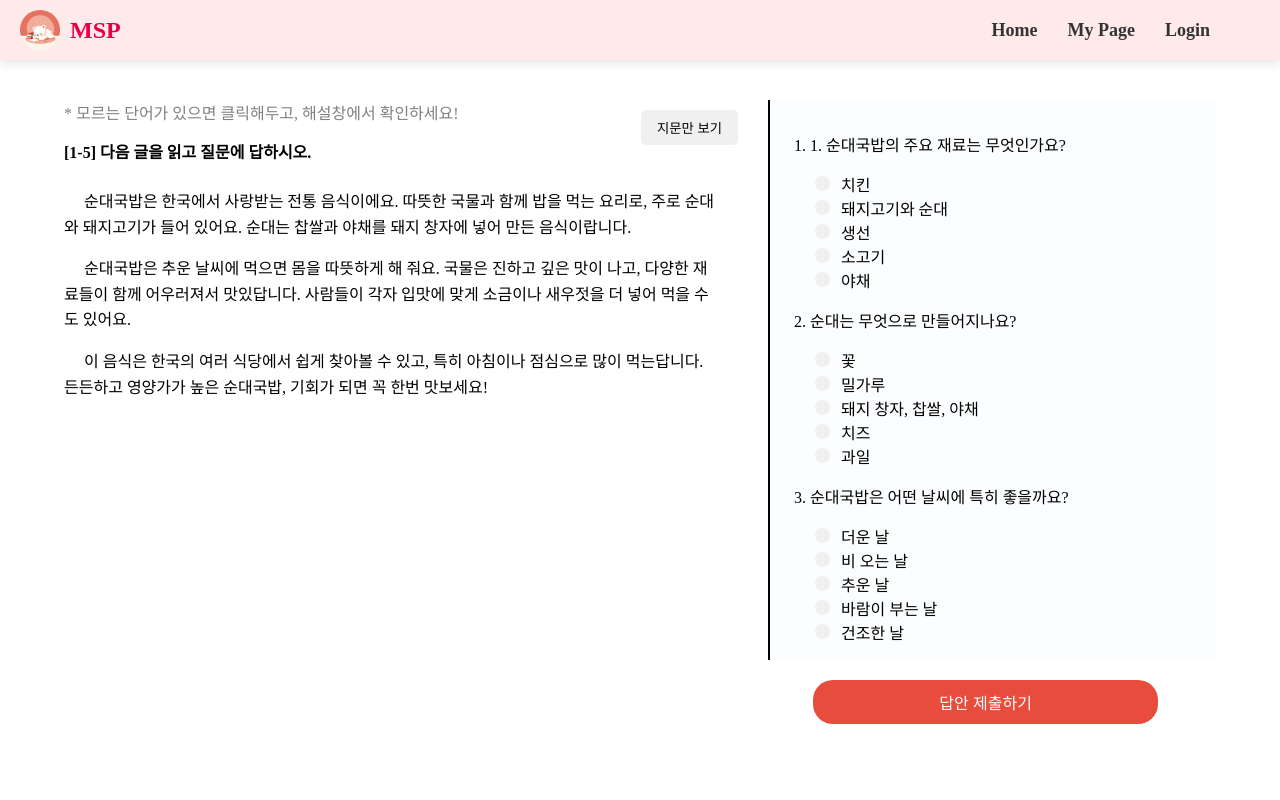
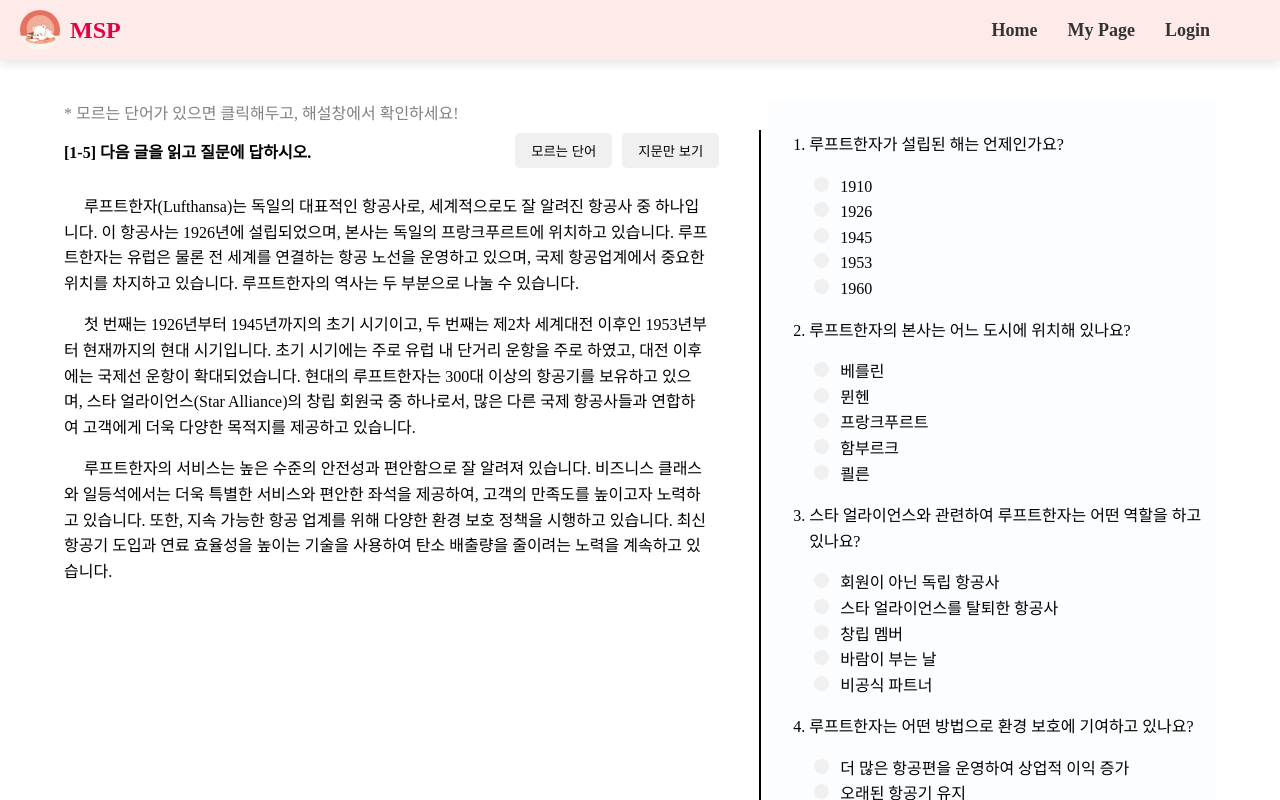
Before and after one commit to MSP-MoonSunPower/msp-backend, a React (Create React App) app in the folder frontend/: page /question in a window 1280 px wide. Built offline with nearby package versions, Linux system fonts and the light colour scheme.

Commit message:
단어 하이라이트, Question페이지 정리

```diff
--- a/frontend/src/routes/Question.js
+++ b/frontend/src/routes/Question.js
@@ -1,13 +1,18 @@
 import React, { useState } from "react";
 import styles from "./Question.module.css";
-import { Link, useNavigate } from "react-router-dom";
+import { useNavigate } from "react-router-dom";
 
 const Question = () => {
   const [selectedAnswers, setSelectedAnswers] = useState(Array(5).fill(null));
-  const [showPopup, setShowPopup] = useState(false); // 팝업창 상태
-  const navigate = useNavigate(); // 페이지 이동을 위한 네비게이트
+  const [showPopup, setShowPopup] = useState(false);
+  const [isModalOpen, setIsModalOpen] = useState(false);
+  const [highlightedWords, setHighlightedWords] = useState([]); // 하이라이트된 단어들
+  const [highlightedText, setHighlightedText] = useState(""); // 하이라이트된 텍스트
+  const navigate = useNavigate();
+  const [showFullPassage, setShowFullPassage] = useState(false);
 
-  const [showFullPassage, setShowFullPassage] = useState(false); // 지문만 보기
+  const openModal = () => setIsModalOpen(true);
+  const closeModal = () => setIsModalOpen(false);
 
   const handleOptionChange = (questionIndex, answer) => {
     const updatedAnswers = [...selectedAnswers];
@@ -16,16 +21,14 @@
   };
 
   const handleSubmit = () => {
-    setShowPopup(true); // 팝업창 표시
+    setShowPopup(true);
   };
 
   const handleConfirm = () => {
-    // "확인" 버튼을 누르면 Solution.js로 이동
     navigate("/Solution");
   };
 
   const handleCancel = () => {
-    // "취소" 버튼을 누르면 팝업창 닫기
     setShowPopup(false);
   };
 
@@ -37,29 +40,75 @@
     setShowFullPassage(false);
   };
 
+  // 단어 하이라이트 및 저장 기능
+  const handleMouseUp = () => {
+    const selection = window.getSelection();
+    const text = selection.toString().trim();
+
+    if (text && !highlightedWords.includes(text)) {
+      setHighlightedWords((prevWords) => [...prevWords, text]);
+      highlightSelectedText();
+    }
+  };
+
+  // 하이라이트 기능
+  const highlightSelectedText = () => {
+    const selection = window.getSelection();
+    if (selection.rangeCount > 0) {
+      const range = selection.getRangeAt(0);
+      const span = document.createElement("span");
+      span.className = styles.highlight; // CSS 클래스 추가
+      span.textContent = selection.toString();
+      range.deleteContents();
+      range.insertNode(span);
+      selection.removeAllRanges();
+    }
+  };
+
+  // 단어 삭제 기능
+  const handleDeleteWord = (index) => {
+    setHighlightedWords((prevWords) => prevWords.filter((_, i) => i !== index));
+  };
+
   const questions = [
     {
-      question: "1. 순대국밥의 주요 재료는 무엇인가요?",
-      options: ["치킨", "돼지고기와 순대", "생선", "소고기", "야채"],
+      question: "루프트한자가 설립된 해는 언제인가요?",
+      options: ["1910", "1926", "1945", "1953", "1960"],
     },
     {
-      question: "순대는 무엇으로 만들어지나요?",
-      options: ["꽃", "밀가루", "돼지 창자, 찹쌀, 야채", "치즈", "과일"],
+      question: "루프트한자의 본사는 어느 도시에 위치해 있나요?",
+      options: ["베를린", "뮌헨", "프랑크푸르트", "함부르크", "쾰른"],
     },
     {
-      question: "순대국밥은 어떤 날씨에 특히 좋을까요?",
+      question:
+        "스타 얼라이언스와 관련하여 루프트한자는 어떤 역할을 하고 있나요?",
       options: [
-        "더운 날",
-        "비 오는 날",
-        "추운 날",
+        "회원이 아닌 독립 항공사",
+        "스타 얼라이언스를 탈퇴한 항공사",
+        "창립 멤버",
         "바람이 부는 날",
-        "건조한 날",
+        "비공식 파트너",
       ],
+    },
+    {
+      question: "루프트한자는 어떤 방법으로 환경 보호에 기여하고 있나요?",
+      options: [
+        "더 많은 항공편을 운영하여 상업적 이익 증가",
+        "오래된 항공기 유지",
+        "최신 항공기 도입과 연료 효율성 기술 사용",
+        "서비스 품질 개선에 중점",
+        "내부 비용 절감을 위한 조치",
+      ],
+    },
+    {
+      question:
+        "루프트한자가 두 시기로 나뉜 것 중 제2차 세계대전 이후의 시기는 몇 년부터 시작됐나요?",
+      options: ["1926년", "1945년", "1953년", "1980년", "2000년"],
     },
   ];
 
   return (
-    <div className={styles.container}>
+    <div className={styles.container} onMouseUp={handleMouseUp}>
       <div className={styles.content}>
         {!showFullPassage ? (
           <div className={styles.passage}>
@@ -69,29 +118,71 @@
             <div style={{ fontWeight: "bold" }}>
               [1-5] 다음 글을 읽고 질문에 답하시오.
             </div>
+            <div className={styles.BTNs}>
+              <button className={styles.WordBtn} onClick={openModal}>
+                모르는 단어
+              </button>
               <button
                 onClick={handleShowFullPassage}
                 className={styles.showPassageButton}
               >
                 지문만 보기
               </button>
+            </div>
+
+            {isModalOpen && (
+              <div className={styles.modalOverlay} onClick={closeModal}>
+                <div
+                  className={styles.modalContent}
+                  onClick={(e) => e.stopPropagation()}
+                >
+                  <h3 className={styles.modalHeader}>모르는 단어</h3>
+                  <ul className={styles.wordList}>
+                    {highlightedWords.map((word, index) => (
+                      <li key={index} className={styles.wordItem}>
+                        {index + 1}. {word}
+                        <button
+                          onClick={() => handleDeleteWord(index)}
+                          className={styles.deleteButton}
+                        >
+                          X
+                        </button>
+                      </li>
+                    ))}
+                  </ul>
+                  <button onClick={closeModal} className={styles.closeButton}>
+                    닫기
+                  </button>
+                </div>
+              </div>
+            )}
+
             <div className={styles.Jimoon}>
               <p>
-                순대국밥은 한국에서 사랑받는 전통 음식이에요. 따뜻한 국물과 함께
-                밥을 먹는 요리로, 주로 순대와 돼지고기가 들어 있어요. 순대는
-                찹쌀과 야채를 돼지 창자에 넣어 만든 음식이랍니다.
+                루프트한자(Lufthansa)는 독일의 대표적인 항공사로, 세계적으로도
+                잘 알려진 항공사 중 하나입니다. 이 항공사는 1926년에
+                설립되었으며, 본사는 독일의 프랑크푸르트에 위치하고 있습니다.
+                루프트한자는 유럽은 물론 전 세계를 연결하는 항공 노선을 운영하고
+                있으며, 국제 항공업계에서 중요한 위치를 차지하고 있습니다.
+                루프트한자의 역사는 두 부분으로 나눌 수 있습니다.
               </p>
               <p>
-                {" "}
-                순대국밥은 추운 날씨에 먹으면 몸을 따뜻하게 해 줘요. 국물은
-                진하고 깊은 맛이 나고, 다양한 재료들이 함께 어우러져서
-                맛있답니다. 사람들이 각자 입맛에 맞게 소금이나 새우젓을 더 넣어
-                먹을 수도 있어요.{" "}
+                첫 번째는 1926년부터 1945년까지의 초기 시기이고, 두 번째는 제2차
+                세계대전 이후인 1953년부터 현재까지의 현대 시기입니다. 초기
+                시기에는 주로 유럽 내 단거리 운항을 주로 하였고, 대전 이후에는
+                국제선 운항이 확대되었습니다. 현대의 루프트한자는 300대 이상의
+                항공기를 보유하고 있으며, 스타 얼라이언스(Star Alliance)의 창립
+                회원국 중 하나로서, 많은 다른 국제 항공사들과 연합하여 고객에게
+                더욱 다양한 목적지를 제공하고 있습니다.
               </p>
               <p>
-                이 음식은 한국의 여러 식당에서 쉽게 찾아볼 수 있고, 특히
-                아침이나 점심으로 많이 먹는답니다. 든든하고 영양가가 높은
-                순대국밥, 기회가 되면 꼭 한번 맛보세요!
+                루프트한자의 서비스는 높은 수준의 안전성과 편안함으로 잘 알려져
+                있습니다. 비즈니스 클래스와 일등석에서는 더욱 특별한 서비스와
+                편안한 좌석을 제공하여, 고객의 만족도를 높이고자 노력하고
+                있습니다. 또한, 지속 가능한 항공 업계를 위해 다양한 환경 보호
+                정책을 시행하고 있습니다. 최신 항공기 도입과 연료 효율성을
+                높이는 기술을 사용하여 탄소 배출량을 줄이려는 노력을 계속하고
+                있습니다.
               </p>
             </div>
           </div>
@@ -103,23 +194,32 @@
             >
               문제로 돌아가기
             </button>
-            <div className={styles.Jimoon}>
+            <div className={styles.FullJimoon}>
               <p>
-                순대국밥은 한국에서 사랑받는 전통 음식이에요. 따뜻한 국물과 함께
-                밥을 먹는 요리로, 주로 순대와 돼지고기가 들어 있어요. 순대는
-                찹쌀과 야채를 돼지 창자에 넣어 만든 음식이랍니다.
+                루프트한자(Lufthansa)는 독일의 대표적인 항공사로, 세계적으로도
+                잘 알려진 항공사 중 하나입니다. 이 항공사는 1926년에
+                설립되었으며, 본사는 독일의 프랑크푸르트에 위치하고 있습니다.
+                루프트한자는 유럽은 물론 전 세계를 연결하는 항공 노선을 운영하고
+                있으며, 국제 항공업계에서 중요한 위치를 차지하고 있습니다.
+                루프트한자의 역사는 두 부분으로 나눌 수 있습니다.
               </p>
               <p>
-                {" "}
-                순대국밥은 추운 날씨에 먹으면 몸을 따뜻하게 해 줘요. 국물은
-                진하고 깊은 맛이 나고, 다양한 재료들이 함께 어우러져서
-                맛있답니다. 사람들이 각자 입맛에 맞게 소금이나 새우젓을 더 넣어
-                먹을 수도 있어요.{" "}
+                첫 번째는 1926년부터 1945년까지의 초기 시기이고, 두 번째는 제2차
+                세계대전 이후인 1953년부터 현재까지의 현대 시기입니다. 초기
+                시기에는 주로 유럽 내 단거리 운항을 주로 하였고, 대전 이후에는
+                국제선 운항이 확대되었습니다. 현대의 루프트한자는 300대 이상의
+                항공기를 보유하고 있으며, 스타 얼라이언스(Star Alliance)의 창립
+                회원국 중 하나로서, 많은 다른 국제 항공사들과 연합하여 고객에게
+                더욱 다양한 목적지를 제공하고 있습니다.
               </p>
               <p>
-                이 음식은 한국의 여러 식당에서 쉽게 찾아볼 수 있고, 특히
-                아침이나 점심으로 많이 먹는답니다. 든든하고 영양가가 높은
-                순대국밥, 기회가 되면 꼭 한번 맛보세요!
+                루프트한자의 서비스는 높은 수준의 안전성과 편안함으로 잘 알려져
+                있습니다. 비즈니스 클래스와 일등석에서는 더욱 특별한 서비스와
+                편안한 좌석을 제공하여, 고객의 만족도를 높이고자 노력하고
+                있습니다. 또한, 지속 가능한 항공 업계를 위해 다양한 환경 보호
+                정책을 시행하고 있습니다. 최신 항공기 도입과 연료 효율성을
+                높이는 기술을 사용하여 탄소 배출량을 줄이려는 노력을 계속하고
+                있습니다.
               </p>
             </div>
           </div>
@@ -153,7 +253,6 @@
         답안 제출하기
       </button>
 
-      {/* 팝업창 */}
       {showPopup && (
         <div className={styles.popup}>
           <p>정말 제출하시겠습니까?</p>
--- a/frontend/src/routes/Question.module.css
+++ b/frontend/src/routes/Question.module.css
@@ -2,6 +2,7 @@
   width: 90%;
   margin: 0 auto;
   padding: 20px;
+  position: relative;
 }
 
 .content {
@@ -11,22 +12,52 @@
 
 .passage {
   position: relative;
-  width: 60%;
+  flex: 3;
   padding-right: 50px;
 }
+.questions {
+  flex: 2; /* 질문 너비 */
+  padding-left: 10px;
+  background-color: rgb(251, 253, 255); /* 질문 배경색 */
+  display: flex; /* 질문을 세로로 정렬 */
+}
 
+.container::before {
+  content: "";
+  position: absolute;
+  top: 50px;
+  bottom: 50px;
+  left: 60%; /* .passage 끝에 맞춰 경계선 위치 */
+  width: 1.5px;
+  background-color: #000000;
+}
+
+.BTNs {
+  display: flex;
+  justify-content: flex-end;
+  align-items: center;
+  position: relative; /* 위치 조정 가능하게 설정 */
+  top: -10px; /* 위로 이동 */
+  margin-top: -20px; /* 위쪽 여백 줄이기 */
+  margin-bottom: -10px;
+}
+
+.WordBtn,
 .showPassageButton {
-  position: absolute; /* 절대 위치 설정 */
-  top: 10px; /* 위에서 10px 떨어지게 */
-  right: 30px; /* 오른쪽에서 10px 떨어지게 */
   padding: 8px 16px;
   border: none;
   cursor: pointer;
   border-radius: 5px;
-  background-color: #f0f0f0; /* 필요에 따라 배경색 추가 */
+  background-color: #f0f0f0;
+  margin-left: 10px; /* 버튼 간 여백 설정 */
 }
 
 .showPassageButton:hover {
+  background-color: #c8c0fd;
+  box-shadow: 0 4px 15px rgba(0, 0, 0, 0.3);
+}
+
+.WordBtn:hover {
   background-color: #fad4d0;
   box-shadow: 0 4px 15px rgba(0, 0, 0, 0.3);
 }
@@ -48,21 +79,15 @@
 }
 .Jimoon {
   padding-top: 10px;
+  margin-right: 10px;
   margin-bottom: 15px;
   line-height: 1.6;
   text-indent: 20px;
-  user-select: none;
-}
-.questions {
-  width: 40%; /* 질문 너비 */
-  padding-left: 10px;
-  background-color: rgb(251, 253, 255); /* 질문 배경색 */
-  display: flex; /* 질문을 세로로 정렬 */
-  border-left: 2px solid #000000;
 }
 
 .questions ol {
   padding-left: 30px;
+  line-height: 1.6;
 }
 
 .submitButton {
@@ -154,3 +179,85 @@
   overflow: auto;
   z-index: 1000; /* 다른 요소 위에 표시 */
 }
+
+.FullJimoon {
+  justify-content: center; /* 수평 가운데 정렬 */
+  margin-left: 5%;
+  margin-right: 8%;
+  line-height: 1.6;
+  text-indent: 20px;
+  margin-top: 50px;
+}
+
+/*실제 모달의 내용이 표시되는 부분이야. 모달 창의 본문을 구성*/
+.modalContent {
+  background-color: #fffde7;
+  padding: 20px;
+  border-radius: 10px;
+  box-shadow: 0px 4px 12px rgba(0, 0, 0, 0.2);
+  width: 50%;
+  height: 80%;
+  display: flex;
+  flex-direction: column;
+  line-height: 0.1;
+  position: absolute;
+  top: 5%; /* 수직 위치 */
+  right: -60%; /* 오른쪽에서 5% 떨어지게 */
+  overflow: hidden;
+}
+
+.modalHeader {
+  position: sticky;
+  background-color: #fffde7; /* 배경색을 모달과 맞추기 */
+  padding-top: 5px;
+  padding-bottom: 25px;
+  top: -10%;
+  font-weight: bold;
+  text-align: center;
+  z-index: 1;
+  border-bottom: 2px solid black;
+}
+
+.wordList {
+  list-style: none;
+  padding: 10px;
+  margin: 0;
+  flex: 1; /* 남은 공간을 채우도록 설정 */
+  overflow-y: auto; /* 내용이 많을 때 스크롤 추가 */
+}
+
+.wordItem {
+  margin-bottom: 10px; /* 항목 사이의 간격 줄이기 */
+  display: flex;
+  align-items: center; /* 버튼과 텍스트를 수직으로 맞추기 */
+}
+
+.deleteButton {
+  margin-left: 8px;
+  background: none;
+  border: none;
+  color: red;
+  cursor: pointer;
+}
+
+.closeButton {
+  background-color: #fff;
+  color: #ff5f5f;
+  border: 2px solid #ff5f5f;
+  width: 100px;
+  height: 30px;
+  font-size: 1em;
+  border-radius: 10px;
+  cursor: pointer;
+  align-self: center;
+  margin-top: 10px;
+  transition: background-color 0.3s, color 0.3s;
+}
+
+.closeButton:hover {
+  background-color: #ffebeb;
+}
+
+.highlight {
+  background-color: rgb(253, 252, 170);
+}
--- a/frontend/src/routes/Select.js
+++ b/frontend/src/routes/Select.js
@@ -53,7 +53,7 @@
           }`}
           onClick={() => handleDifficultyClick("달인")}
         >
-          달인
+          지옥
         </button>
       </div>
 
--- a/frontend/src/routes/Solution.js
+++ b/frontend/src/routes/Solution.js
@@ -1,4 +1,4 @@
-import React from "react";
+/* mport React from "react";
 import styles from "./Solution.module.css";
 
 function Solution() {
@@ -9,4 +9,62 @@
   );
 }
 
+export default Solution; */
+
+import React, { useState } from "react";
+
+function Solution() {
+  const [highlightedTexts, setHighlightedTexts] = useState([]);
+
+  const handleMouseUp = () => {
+    const selection = window.getSelection();
+    const text = selection.toString().trim();
+
+    if (text && !highlightedTexts.includes(text)) {
+      // 중복 방지
+      setHighlightedTexts((prevTexts) => [...prevTexts, text]);
+      highlightText(selection);
+    }
+  };
+
+  const highlightText = (selection) => {
+    const range = selection.getRangeAt(0);
+    const span = document.createElement("span");
+    span.style.backgroundColor = "yellow"; // 하이라이트 색상
+    try {
+      range.surroundContents(span);
+    } catch (e) {
+      console.error("하이라이트 중 오류 발생:", e);
+    }
+    selection.removeAllRanges();
+  };
+
+  const removeText = (index) => {
+    setHighlightedTexts((prevTexts) => prevTexts.filter((_, i) => i !== index));
+  };
+
+  return (
+    <div onMouseUp={handleMouseUp}>
+      <p>
+        "사형은 법죄에 대한 가장 극단적인 처벌로, 법원에 의해 범죄자가 유죄
+        판결을 받았을 때 실행되는 형벌입니다. 사형의 역사적 기원은 매우
+        오래되었으며..."
+      </p>
+      {highlightedTexts.length > 0 && (
+        <div>
+          <h3>저장된 단어들:</h3>
+          <ul>
+            {highlightedTexts.map((text, index) => (
+              <li key={index}>
+                {index + 1}. {text}
+                <button onClick={() => removeText(index)}>삭제</button>
+              </li>
+            ))}
+          </ul>
+        </div>
+      )}
+    </div>
+  );
+}
+
 export default Solution;
```
Lines whose indentation alone changed are shown as unchanged.
